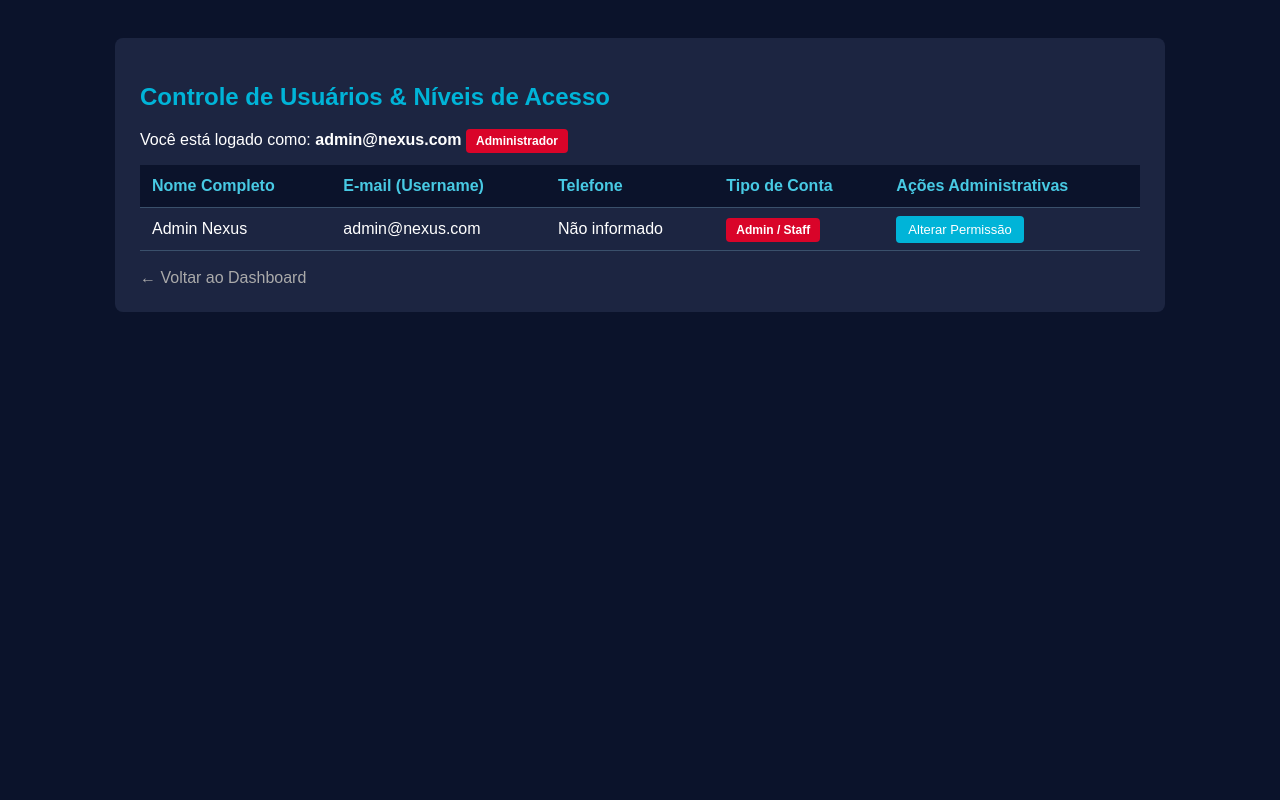
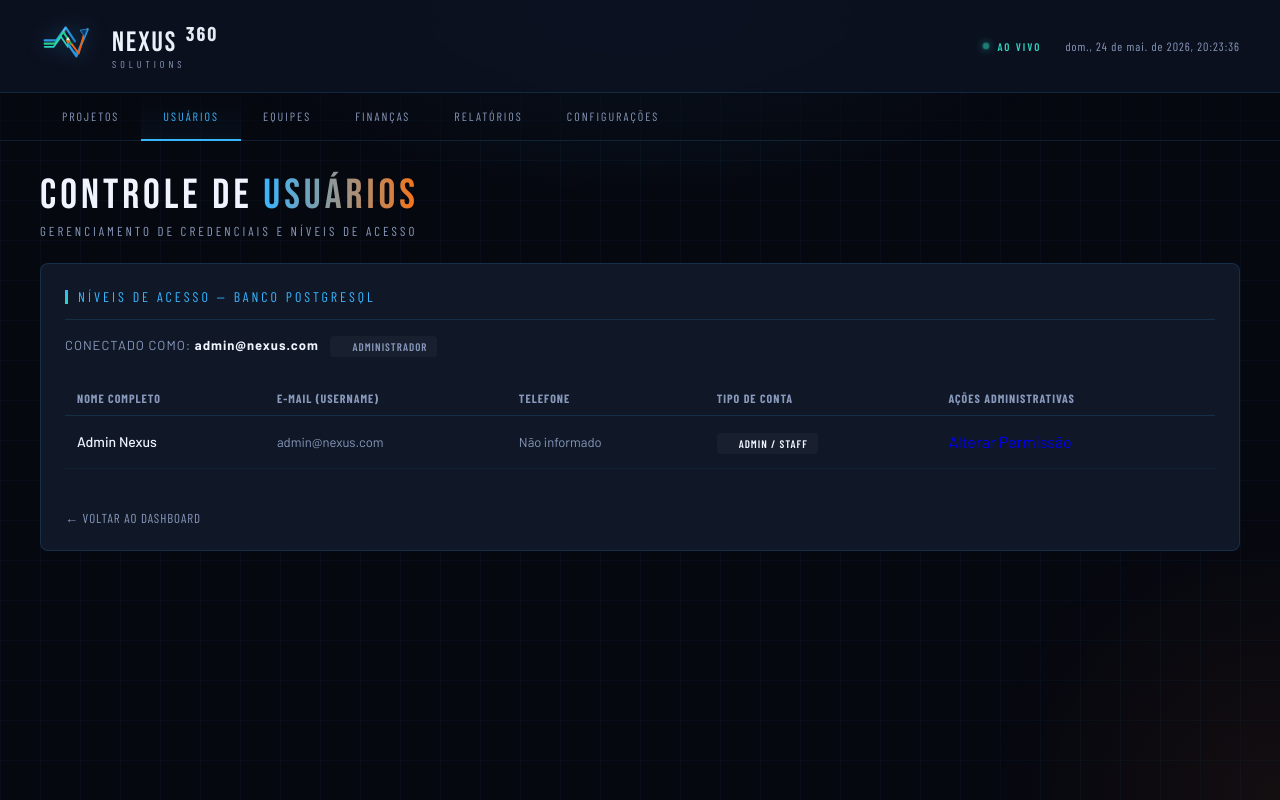
Before and after one commit to Thallycs/Nexus360, a Django app: page /usuarios/ in a window 1280 px wide. Run offline with Django 5.2, Linux system fonts and the light colour scheme; a user stored in the database is signed in; data comes from the database, SQL or seed files in the repository; parts of the project's set-up code (start-up, migrations or seed data) failed here and were passed over.

Commit message:
Design: adaptando tela de usuarios ao sistema de extends do base neon

```diff
--- a/core/templates/core/usuarios.html
+++ b/core/templates/core/usuarios.html
@@ -1,73 +1,75 @@
-<!DOCTYPE html>
-<html lang="pt-br">
-<head>
-    <meta charset="UTF-8">
-    <title>Usuários e Permissões - Nexus 360</title>
-    <style>
-        body { background-color: #0b132b; color: white; font-family: sans-serif; padding: 30px; }
-        .container { max-width: 1000px; margin: 0 auto; background-color: #1c2541; padding: 25px; border-radius: 8px; }
-        h2 { color: #00b4d8; margin-bottom: 20px; }
-        table { width: 100%; border-collapse: collapse; margin-top: 15px; }
-        th, td { padding: 12px; text-align: left; border-bottom: 1px solid #3a506b; }
-        th { background-color: #0b132b; color: #48cae4; }
-        .badge { padding: 5px 10px; border-radius: 4px; font-weight: bold; font-size: 12px; }
-        .badge-admin { background-color: #d90429; color: white; }
-        .badge-user { background-color: #4cc9f0; color: #0b132b; }
-        .btn-acao { background-color: #00b4d8; color: white; border: none; padding: 6px 12px; border-radius: 4px; cursor: pointer; text-decoration: none; font-size: 13px; }
-        .disabled-view { opacity: 0.6; cursor: not-allowed; }
-    </style>
-</head>
-<body>
-    <div class="container">
-        <h2>Controle de Usuários & Níveis de Acesso</h2>
-        <p>Você está logado como: <strong>{{ user.email }}</strong>
+{% extends 'core/base.html' %}
+
+{% block content %}
+<div style="padding: 0 40px;">
+  <div class="title-bar" style="padding: 10px 0 24px;">
+    <div>
+      <div class="page-title">Controle de <span>Usuários</span></div>
+      <div class="page-subtitle">Gerenciamento de credenciais e níveis de acesso</div>
+    </div>
+  </div>
+
+  <div class="panel">
+    <div class="panel-header">
+      <div class="panel-title">Níveis de Acesso — Banco PostgreSQL</div>
+    </div>
+
+    <p style="margin-bottom: 24px; font-size: 13px; color: var(--muted); letter-spacing: 1px; text-transform: uppercase;">
+      Conectado como: <strong style="color: var(--white); text-transform: none;">{{ user.email }}</strong>
       {% if user.is_staff %}
-                <span class="badge badge-admin">Administrador</span>
+        <span class="badge azul" style="margin-left: 8px;"><span class="badge-dot"></span>Administrador</span>
       {% else %}
-                <span class="badge badge-user">Visualizador (Apenas Leitura)</span>
+        <span class="badge vermelho" style="margin-left: 8px;"><span class="badge-dot"></span>Visualizador (Apenas Leitura)</span>
       {% endif %}
     </p>
 
-        <table>
+    <table class="project-table" style="width: 100%; border-collapse: collapse; text-align: left;">
       <thead>
         <tr>
-                    <th>Nome Completo</th>
-                    <th>E-mail (Username)</th>
-                    <th>Telefone</th>
-                    <th>Tipo de Conta</th>
+          <th style="padding: 10px 12px; font-family: 'Barlow Condensed', sans-serif; font-size: 12px; letter-spacing: 1px; text-transform: uppercase; color: var(--muted); border-bottom: 1px solid var(--border);">Nome Completo</th>
+          <th style="padding: 10px 12px; font-family: 'Barlow Condensed', sans-serif; font-size: 12px; letter-spacing: 1px; text-transform: uppercase; color: var(--muted); border-bottom: 1px solid var(--border);">E-mail (Username)</th>
+          <th style="padding: 10px 12px; font-family: 'Barlow Condensed', sans-serif; font-size: 12px; letter-spacing: 1px; text-transform: uppercase; color: var(--muted); border-bottom: 1px solid var(--border);">Telefone</th>
+          <th style="padding: 10px 12px; font-family: 'Barlow Condensed', sans-serif; font-size: 12px; letter-spacing: 1px; text-transform: uppercase; color: var(--muted); border-bottom: 1px solid var(--border);">Tipo de Conta</th>
           {% if user.is_staff %}
-                        <th>Ações Administrativas</th>
+            <th style="padding: 10px 12px; font-family: 'Barlow Condensed', sans-serif; font-size: 12px; letter-spacing: 1px; text-transform: uppercase; color: var(--muted); border-bottom: 1px solid var(--border);">Ações Administrativas</th>
           {% endif %}
         </tr>
       </thead>
       <tbody>
         {% for u in usuarios %}
-                <tr>
-                    <td>{{ u.first_name }}</td>
-                    <td>{{ u.email }}</td>
-                    <td>{{ u.telefone|default:"Não informado" }}</td>
-                    <td>
+        <tr style="transition: background .2s;">
+          <td style="padding: 14px 12px; border-bottom: 1px solid rgba(56,182,255,0.05); vertical-align: middle; font-size: 14px; font-weight: 500; color: var(--white);">{{ u.first_name }}</td>
+          <td style="padding: 14px 12px; border-bottom: 1px solid rgba(56,182,255,0.05); vertical-align: middle; font-size: 13px; color: var(--muted);">{{ u.email }}</td>
+          <td style="padding: 14px 12px; border-bottom: 1px solid rgba(56,182,255,0.05); vertical-align: middle; font-size: 13px; color: var(--muted);">{{ u.telefone|default:"Não informado" }}</td>
+          <td style="padding: 14px 12px; border-bottom: 1px solid rgba(56,182,255,0.05); vertical-align: middle;">
             {% if u.is_staff %}
-                            <span class="badge badge-admin">Admin / Staff</span>
+              <span class="badge azul"><span class="badge-dot"></span>Admin / Staff</span>
             {% else %}
-                            <span class="badge badge-user">Usuário Comum</span>
+              <span class="badge laranja"><span class="badge-dot"></span>Usuário Comum</span>
             {% endif %}
           </td>
           {% if user.is_staff %}
-                        <td>
-                            <a href="/admin/core/usuarionexus/{{ u.id }}/change/" target="_blank" class="btn-acao">Alterar Permissão</a>
+            <td style="padding: 14px 12px; border-bottom: 1px solid rgba(56,182,255,0.05); vertical-align: middle;">
+              <a href="/admin/core/usuarionexus/{{ u.id }}/change/" target="_blank" class="btn btn-primary btn-sm" style="text-decoration: none; display: inline-block;">
+                Alterar Permissão
+              </a>
             </td>
           {% endif %}
         </tr>
         {% empty %}
         <tr>
-                    <td colspan="5" style="text-align: center;">Nenhum usuário cadastrado.</td>
+          <td colspan="{% if user.is_staff %}5{% else %}4{% endif %}" style="text-align: center; padding: 40px 20px; color: var(--muted); font-family: 'Barlow Condensed', sans-serif; letter-spacing: 2px; text-transform: uppercase; font-size: 13px;">
+            Nenhum usuário cadastrado no sistema.
+          </td>
         </tr>
         {% endfor %}
       </tbody>
     </table>
-        <br>
-        <a href="{% url 'dashboard' %}" style="color: #aaa; text-decoration: none;">← Voltar ao Dashboard</a>
+
+    <br><br>
+    <a href="{% url 'dashboard' %}" style="color: var(--muted); text-decoration: none; font-family: 'Barlow Condensed', sans-serif; font-size: 13px; letter-spacing: 1px; text-transform: uppercase; transition: color 0.2s;" onmouseover="this.style.color='var(--blue-bright)'" onmouseout="this.style.color='var(--muted)'">
+      ← Voltar ao Dashboard
+    </a>
   </div>
-</body>
-</html>
+</div>
+{% endblock %}
```
Lines whose indentation alone changed are shown as unchanged.
